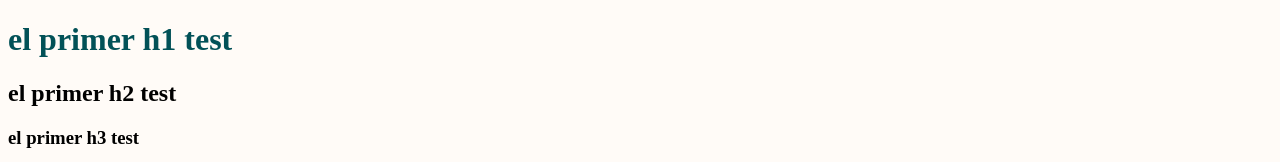
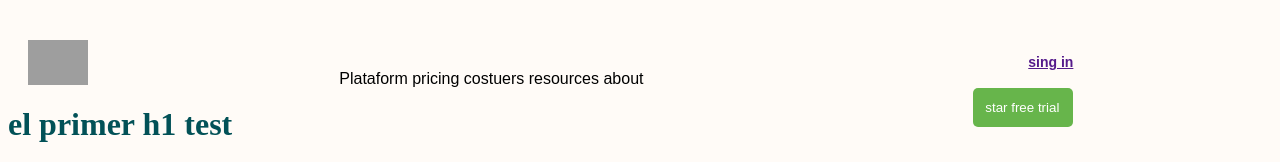
Before and after one commit to jmostalac/joshafat, a plain HTML site: page Test1/index.html in a window 1280 px wide. Shown: the top 162 px of the page. Drawn offline with Linux system fonts and the light colour scheme; grey boxes are pictures that could not be loaded.

Commit message:
adelanto

```diff
--- a/Test1/index.html
+++ b/Test1/index.html
@@ -1,5 +1,6 @@
 <!DOCTYPE html>
 <html lang="en">
+
 <head>
     <meta charset="UTF-8">
     <meta http-equiv="X-UA-Compatible" content="IE=edge">
@@ -7,20 +8,39 @@
     <link rel="stylesheet" href="style.css">
     <title>Test1</title>
 </head>
+<header class="header">
+    <a href="" class="logo"> <img src="https://getmatcha.com/wp-content/themes/getmatcha/img/footer_logo.svg" alt="">
+    </a>
+<nav class="navbar">
+    <ul>
+        <li>Plataform</li>
+        <li>pricing</li>
+        <li>costuers</li>
+        <li>resources</li>
+        <li>about</li>
+    </ul>
+
+
+</nav>
+
+<div class="actions">
+<a href=""> sing in</a>
+<button type="submit">star free trial</button>
+
+</div>
+</header>
+
 <body>
-
     <h1>el primer h1 test</h1>
     <h2>el primer h2 test</h2>
     <h3>el primer h3 test</h3>
     <h4>el primer h4 test</h4>
     <h5>el primer h5 test</h5>
     <h6>el primer h5 test</h6>
-
-    <p>Lorem ipsum dolor sit amet consectetur <b>adipisicing elit. Ipsam ullam</b>, eligendi quam sed iusto voluptas fuga sunt quae, quibusdam consectetur totam, molestiae atque veritatis. Quam atque minus alias quidem similique!</p>
-
-
+    <p>Lorem ipsum dolor sit amet consectetur <b>adipisicing elit. Ipsam ullam</b>, eligendi quam sed iusto voluptas
+        fuga sunt quae, quibusdam consectetur totam, molestiae atque veritatis. Quam atque minus alias quidem similique!
+    </p>
     <br>
-
     <form>
         <label for="form">Formulario</label> <br> <br>
         <input type="text" id="name" name="fname" placeholder="nombre rey"><br><br>
@@ -29,22 +49,9 @@
         <input type="text" id="email" name="email" placeholder="email"> <br><br>
         <input type="text" id="pasword" name="pasword" placeholder="contraseña"> <br><br>
         <button type="submit">Enviar</button>
-
-
-
     </form>
     <br><br>
+    <img src="https://getmatcha.com/wp-content/themes/getmatcha/img/capterra.png" alt="loguito">
+</body>
 
-<img src="https://getmatcha.com/wp-content/themes/getmatcha/img/capterra.png" alt="loguito">
-
-
-
-
-
-
-
-
-
-
-</body>
 </html>
--- a/Test1/style.css
+++ b/Test1/style.css
@@ -1,19 +1,92 @@
 body {
     background-color: #fffbf7;
+}
+h1 {
+    color: #025157;
+}
+p {
+    color: #8b8b8bcc;
+}
+button {
+    color: #fff;
+}
+
+
+.header {
+margin: 40px 20px auto 20px;
+font-size: 0px;
+height: 45px;
+font-family: sans-serif;
+
 
 }
 
-h1 {
-    color: #025157;
-}
+.header > * {
 
-
-p {
-    color: #8b8b8bcc;
+display: inline-block;
+font-size: 16px;
+vertical-align: middle;
+height: 100%;
+line-height: 45px;
 
 }
 
 
-button {
-    color: #fff;
+li {
+    display: inline;
+    color: black;
 }
+
+
+.logo {
+    width: 15px;
+}
+
+.logo > img {
+    height: 100%;
+}
+
+.navbar {
+    width: 70%;
+    text-align: center;
+    color: #025157;
+font-weight: 500;
+
+
+
+
+
+
+}
+
+
+.actions {
+width: 15%;
+text-align: right;
+font-size: 14px;
+font-weight: 600;
+
+
+
+
+
+}
+
+
+
+.actions > * {
+    margin-right:  10px;
+    margin-left: 10px;
+}
+
+.actions button {
+
+    color: white;
+background-color: #67b54b;
+padding: 12px 14px 12px 12px;
+border: 0px;
+border-radius: 5px;
+
+
+
+}
```
Lines whose indentation alone changed are shown as unchanged.
